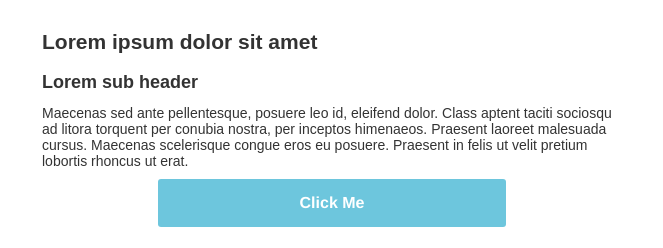
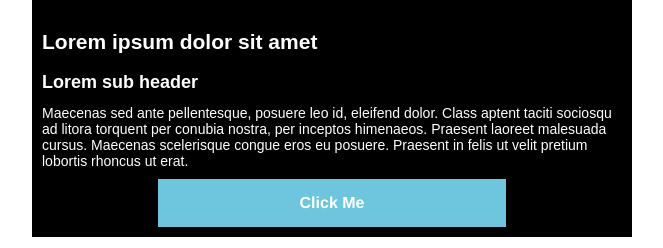
Before and after one commit to caraclarke/email-templates, a PHP site: page /layout-one.php in a window 1280 px wide. Shown: the part 611-859 px from the top of the page, without its empty margins (308-971 px from the left). Run offline with PHP 8.4, Linux system fonts and the light colour scheme.

Commit message:
fixed button border and background color landing splash

```diff
--- a/no-mq-partials/landing-image.php
+++ b/no-mq-partials/landing-image.php
@@ -10,15 +10,15 @@ echo '
 
 <!-- one column -->
 <tr>
-<td class="one-column" style="padding-top:0;padding-bottom:0;padding-right:0;padding-left:0;" >
-    <table width="100%" style="border-spacing:0;font-family:sans-serif;color:#333333;" >
+<td class="one-column" style="padding-top:0;padding-bottom:0;padding-right:0;padding-left:0; background-color:#000;" >
+    <table width="100%" style="border-spacing:0;font-family:sans-serif;color:#fff;" >
       <tr>
         <td class="inner contents" style="padding-top:10px;padding-bottom:10px;padding-right:10px;padding-left:10px;width:100%;text-align:left;" >
           <p class="h1" style="font-size: 21px; font-weight: bold; Margin-bottom: 18px;" >Lorem ipsum dolor sit amet</p>
           <p class="h2" style="font-size: 18px; font-weight: bold; Margin-bottom: 12px;">Lorem sub header</p>
           <p style="Margin:0;font-size:14px;Margin-bottom:10px;" >Maecenas sed ante pellentesque, posuere leo id, eleifend dolor. Class aptent taciti sociosqu ad litora torquent per conubia nostra, per inceptos himenaeos. Praesent laoreet malesuada cursus. Maecenas scelerisque congue eros eu posuere. Praesent in felis ut velit pretium lobortis rhoncus ut erat.</p>
           <!--  BEGIN BUTTON -->
-          <table align="center" border="0" cellpadding="0" cellspacing="0" class="emailButton widthChangeLanding" style="border-radius:3px; background-color:#6DC6DD; width:60%;">
+          <table align="center" border="0" cellpadding="0" cellspacing="0" class="emailButton widthChangeLanding" style="border-radius:0px; background-color:#6DC6DD; width:60%;">
               <tr>
                   <td align="center" class="emailButtonContent paddingButtonMin" style="padding-top:15px; padding-right:30px; padding-bottom:15px; padding-left:30px;">
                       <a href="..." target="_blank" style="color:#FFFFFF; font-family:Helvetica, Arial, sans-serif; font-size:16px; font-weight:bold; text-decoration:none;">Click Me</a>
--- a/no-mq-partials/three-cols.php
+++ b/no-mq-partials/three-cols.php
@@ -21,7 +21,7 @@ echo '
                       <td class="text" style="padding-bottom:0;padding-right:0;padding-left:0;padding-top:10px;" >
                           Scelerisque congue eros eu posuere. Praesent in felis ut velit pretium lobortis rhoncus ut erat.
                           <!--  BEGIN BUTTON -->
-                          <table border="0" cellpadding="0" cellspacing="0" class="emailButton" style="border-radius:3px; background-color:#6DC6DD; width:100%;">
+                          <table border="0" cellpadding="0" cellspacing="0" class="emailButton" style="border-radius:0px; margin-top:7px; background-color:#6DC6DD; width:100%;">
                               <tr>
                                   <td align="center" class="emailButtonContent paddingButtonMin" style="padding-top:15px; padding-right:30px; padding-bottom:15px; padding-left:30px;">
                                       <a href="..." target="_blank" style="color:#FFFFFF; font-family:Helvetica, Arial, sans-serif; font-size:16px; font-weight:bold; text-decoration:none;">Click Me</a>
@@ -53,7 +53,7 @@ echo '
                                 <td class="text" style="padding-bottom:0;padding-right:0;padding-left:0;padding-top:10px;" >
                                     Scelerisque congue eros eu posuere. Praesent in felis ut velit pretium lobortis rhoncus ut erat.
                                     <!--  BEGIN BUTTON -->
-                                    <table border="0" cellpadding="0" cellspacing="0" class="emailButton" style="border-radius:3px; background-color:#6DC6DD; width:100%;">
+                                    <table border="0" cellpadding="0" cellspacing="0" class="emailButton" style="border-radius:0px; margin-top:7px; background-color:#6DC6DD; width:100%;">
                                         <tr>
                                             <td align="center" class="emailButtonContent paddingButtonMin" style="padding-top:15px; padding-right:30px; padding-bottom:15px; padding-left:30px;">
                                                 <a href="..." target="_blank" style="color:#FFFFFF; font-family:Helvetica, Arial, sans-serif; font-size:16px; font-weight:bold; text-decoration:none;">Click Me</a>
@@ -85,7 +85,7 @@ echo '
                                 <td class="text" style="padding-bottom:0;padding-right:0;padding-left:0;padding-top:10px;" >
                                     Scelerisque congue eros eu posuere. Praesent in felis ut velit pretium lobortis rhoncus ut erat.
                                     <!--  BEGIN BUTTON -->
-                                    <table border="0" cellpadding="0" cellspacing="0" class="emailButton" style="border-radius:3px; background-color:#6DC6DD; width:100%;">
+                                    <table border="0" cellpadding="0" cellspacing="0" class="emailButton" style="border-radius:0px; margin-top:7px; background-color:#6DC6DD; width:100%;">
                                         <tr>
                                             <td align="center" class="emailButtonContent paddingButtonMin" style="padding-top:15px; padding-right:30px; padding-bottom:15px; padding-left:30px;">
                                                 <a href="..." target="_blank" style="color:#FFFFFF; font-family:Helvetica, Arial, sans-serif; font-size:16px; font-weight:bold; text-decoration:none;">Click Me</a>
```
